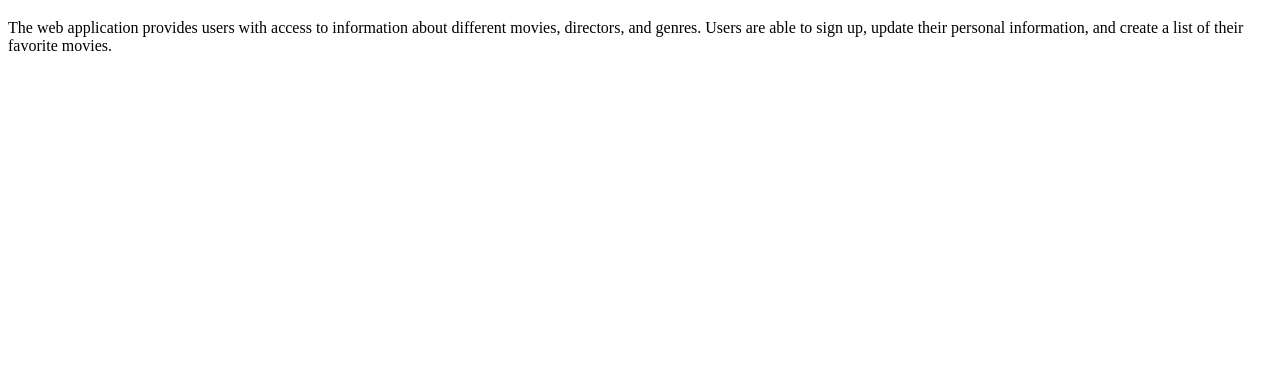
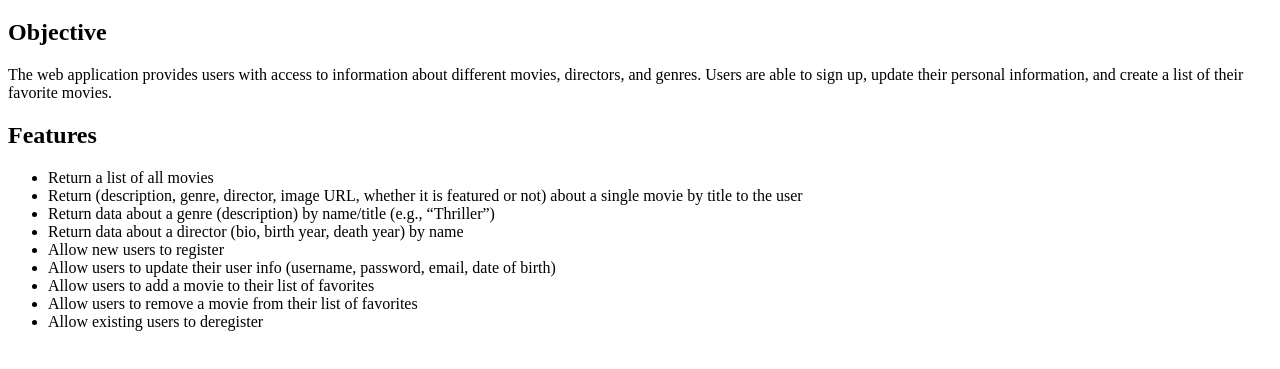
Before and after one commit to amelieberry/movie-api, a website: page public/documentation.html in a window 1280 px wide. Shown: the part 61-430 px from the top of the page. Drawn offline with Linux system fonts and the light colour scheme.

Commit message:
updated documentation.html

```diff
--- a/public/documentation.html
+++ b/public/documentation.html
@@ -6,6 +6,19 @@
     </head>
     <body>
         <h1>Movie API Documentation</h1>
+        <h2>Objective</h2>
         <p>The web application provides users with access to information about different movies, directors, and genres. Users are able to sign up, update their personal information, and create a list of their favorite movies.</p>
+        <h2>Features</h2>
+        <ul>
+            <li>Return a list of all movies</li>
+            <li>Return (description, genre, director, image URL, whether it is featured or not) about a single movie by title to the user</li>
+            <li>Return data about a genre (description) by name/title (e.g., “Thriller”)</li>
+            <li>Return data about a director (bio, birth year, death year) by name</li>
+            <li>Allow new users to register</li>
+            <li>Allow users to update their user info (username, password, email, date of birth)</li>
+            <li>Allow users to add a movie to their list of favorites</li>
+            <li>Allow users to remove a movie from their list of favorites</li>
+            <li>Allow existing users to deregister</li>
+        </ul>
     </body>
 </html>
```
